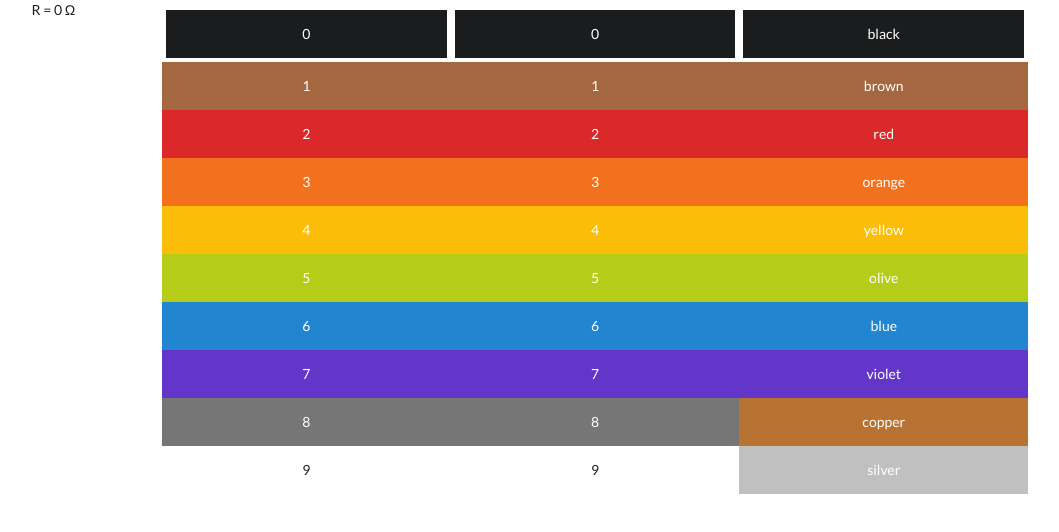
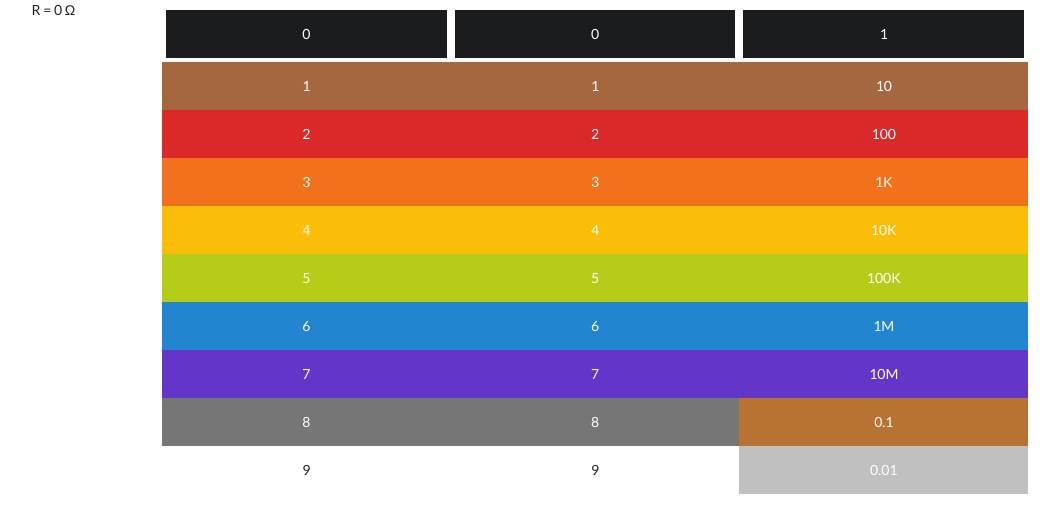
Before and after one commit to BevilKunG/resistor-calculator, a React (Create React App) app: page / in a window 1280 px wide. Shown: the top 532 px of the page, without its empty margins (45-1104 px from the left). Built offline with nearby package versions, Linux system fonts and the light colour scheme.

Commit message:
add unit in mul color selector

```diff
--- a/src/components/SelectorThree.js
+++ b/src/components/SelectorThree.js
@@ -9,9 +9,10 @@ class SelectorThree extends Component {
 
   renderColorList(){
     const colors = ['black','brown','red','orange','yellow','olive','blue','violet','copper','silver'];
+    const units = ['1','10','100','1K','10K','100K','1M','10M','0.1','0.01']
     const selectedColor = this.props.colorThree;
 
-    return colors.map(color => <div key={color} className={`${color} ${color===selectedColor?'selected':''} row`} onClick={() => this.onColorClick(color)}>{color}</div>)
+    return colors.map((color,index) => <div key={color} className={`${color} ${color===selectedColor?'selected':''} row`} onClick={() => this.onColorClick(color)}>{units[index]}</div>)
   }
 
   render(){
```
